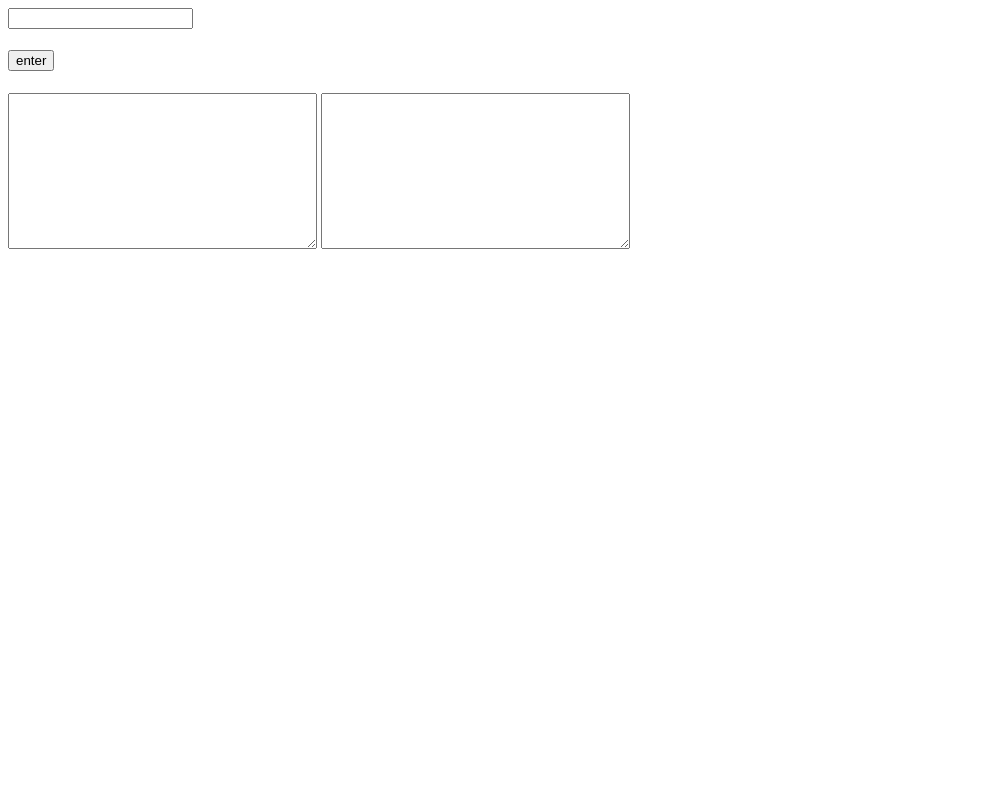
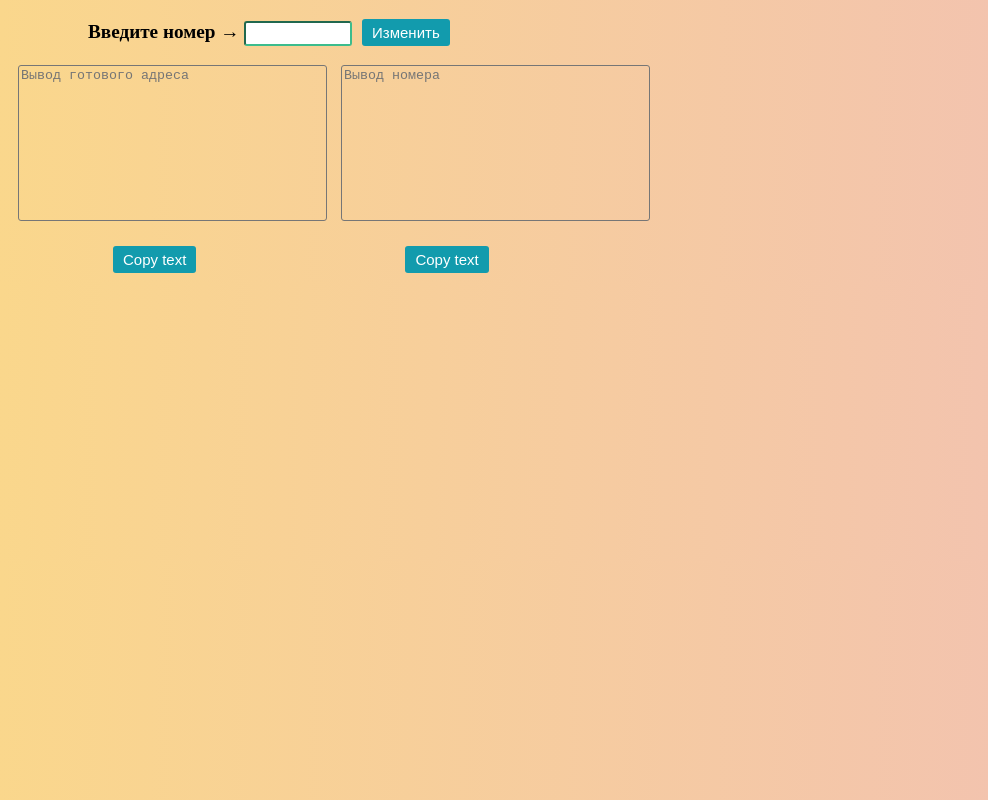
Before and after one commit to wtffox/wtffox.github.io, a plain HTML site: page index.html in a window 1280 px wide. Shown: the whole page, without its empty margins (0-988 px from the left). Drawn offline with Linux system fonts and the light colour scheme.

Commit message:
08/03/2020

```diff
--- a/app.js
+++ b/app.js
@@ -50,3 +50,19 @@ inputElem.addEventListener("keyup", function(event) {
       document.getElementById("myBtn").click();
   }
 });
+function copyTo() {
+
+  var copyText = document.getElementById("text");
+  copyText.select();
+  copyText.setSelectionRange(0, 99999);
+  document.execCommand("copy");
+  alert("Copied the text: " + copyText.value);
+}
+function copyToo() {
+
+  var copyText = document.getElementById("text1");
+  copyText.select();
+  copyText.setSelectionRange(0, 99999);
+  document.execCommand("copy");
+  alert("Copied the text: " + copyText.value);
+}
--- a/index.css
+++ b/index.css
@@ -1,8 +1,68 @@
-p {color: brown;
+body {
+  background: rgb(195,51,34);
+background: linear-gradient(-89deg, rgb(241, 190, 184) 0%, rgb(250, 215, 140) 100%);
+}
+#out {
+  font-size: larger;
+  font-weight: bold;
+  margin-left: 80px;
+
+
+}
+#myBtn {
+  background-color: rgb(18, 155, 173); /* Green */
+  border: none;
+  color: white;
+  padding: 5px 10px;
   text-align: center;
-  text-shadow: darkorange;
-  font-family: fantasy;
-  font-size: xx-large; }
-  h1 {
+  text-decoration: none;
+  display: inline-block;
+  font-size: 15px;
+  border-radius: 3px;
+  margin-left: 5px;
+}
 
-  }
+input[type=number] {
+  font-weight: bold  ;
+  color: black;
+  border-color: #3cbc8d;
+  border-radius: 3px;
+  width: 100px;
+  height: 19px;
+
+}
+textarea {
+  width:  auto;
+  height: auto;
+  resize: none;
+  border-radius: 3px;
+  margin-left: 10px;
+  background: transparent;
+}
+
+#but1 {
+  background-color: rgb(18, 155, 173); /* Green */
+  border: none;
+  color: white;
+  padding: 5px 10px;
+  text-align: center;
+  text-decoration: none;
+  display: inline-block;
+  font-size: 15px;
+  border-radius: 3px;
+  margin-left: 105px;
+
+}
+#but2 {
+  background-color: rgb(18, 155, 173); /* Green */
+  border: none;
+  color: white;
+  padding: 5px 10px;
+  text-align: center;
+  text-decoration: none;
+  display: inline-block;
+  font-size: 15px;
+  border-radius: 3px;
+  margin-left: 205px;
+  margin-top: 5px;
+}
--- a/index.html
+++ b/index.html
@@ -7,14 +7,24 @@
  </head>
  <body>
   <div>
-     <input type="text" name="text" id="string" value="">
-  <h1></h1>
+
+     <p id="out">Введите номер → <input type="number" name="text" id="string"  min="100" max="99999">
+  <input type="button" name="enter"
+  value="Изменить" id = "myBtn" > </p>
 
 
-  <input type="button" name="enter" value="enter" id = "myBtn">
-  <h1></h1>
-  <textarea id="text" cols=36 rows="10"></textarea>
-  <textarea id="text1" cols=36 rows="10"></textarea>
+
+
+  <textarea id="text" cols=36 rows="10" placeholder="Вывод готового адреса"></textarea>
+
+  <textarea id="text1" cols=36 rows="10" placeholder="Вывод номера"></textarea>
+
+  <p></p>
+
+  <button onclick="copyTo()" id="but1">Copy text</button>
+
+  <button onclick="copyToo()" id="but2">Copy text</button>
+
   <script src="app.js"></script>
 </div>
 </body>
```
